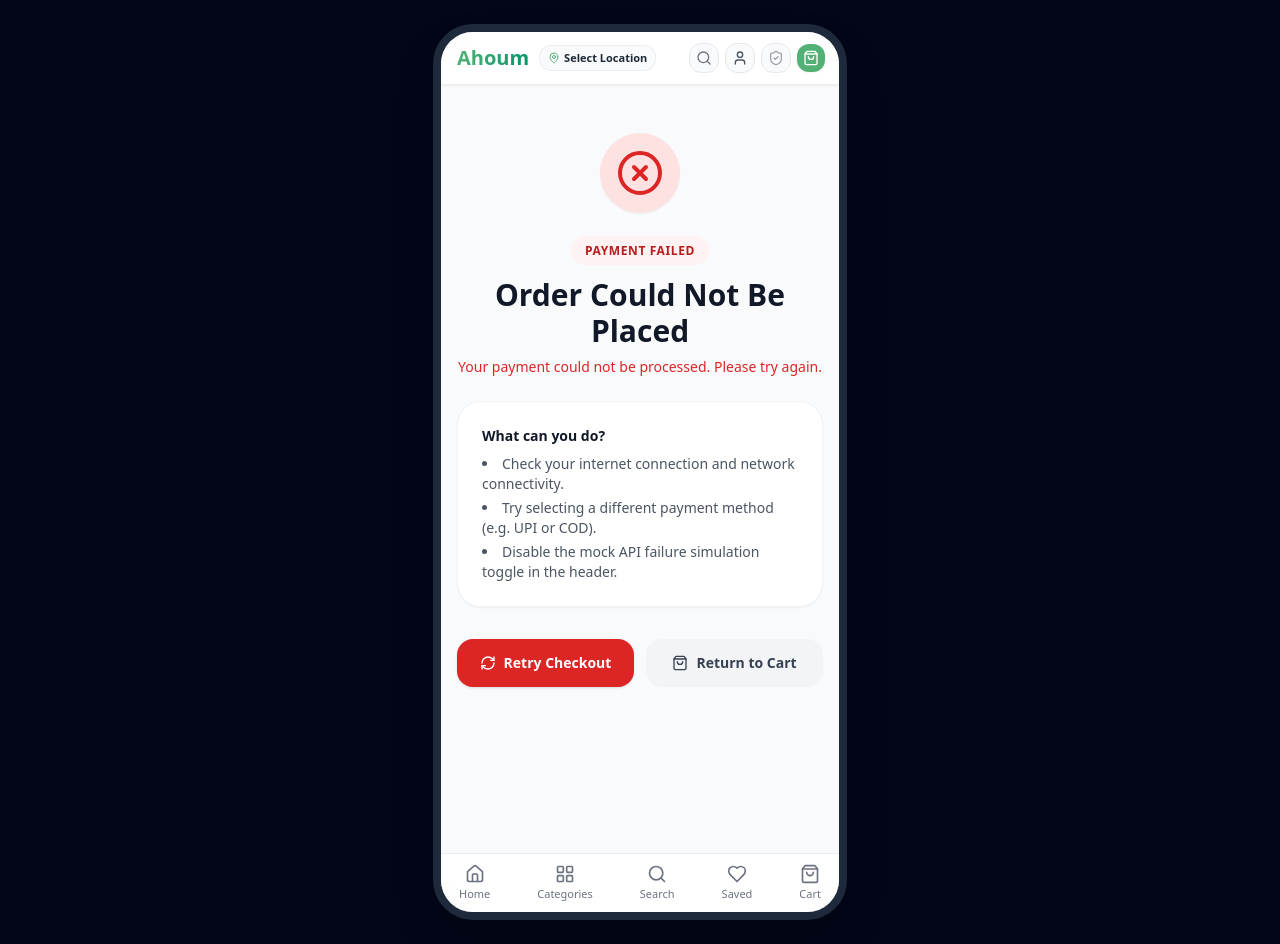
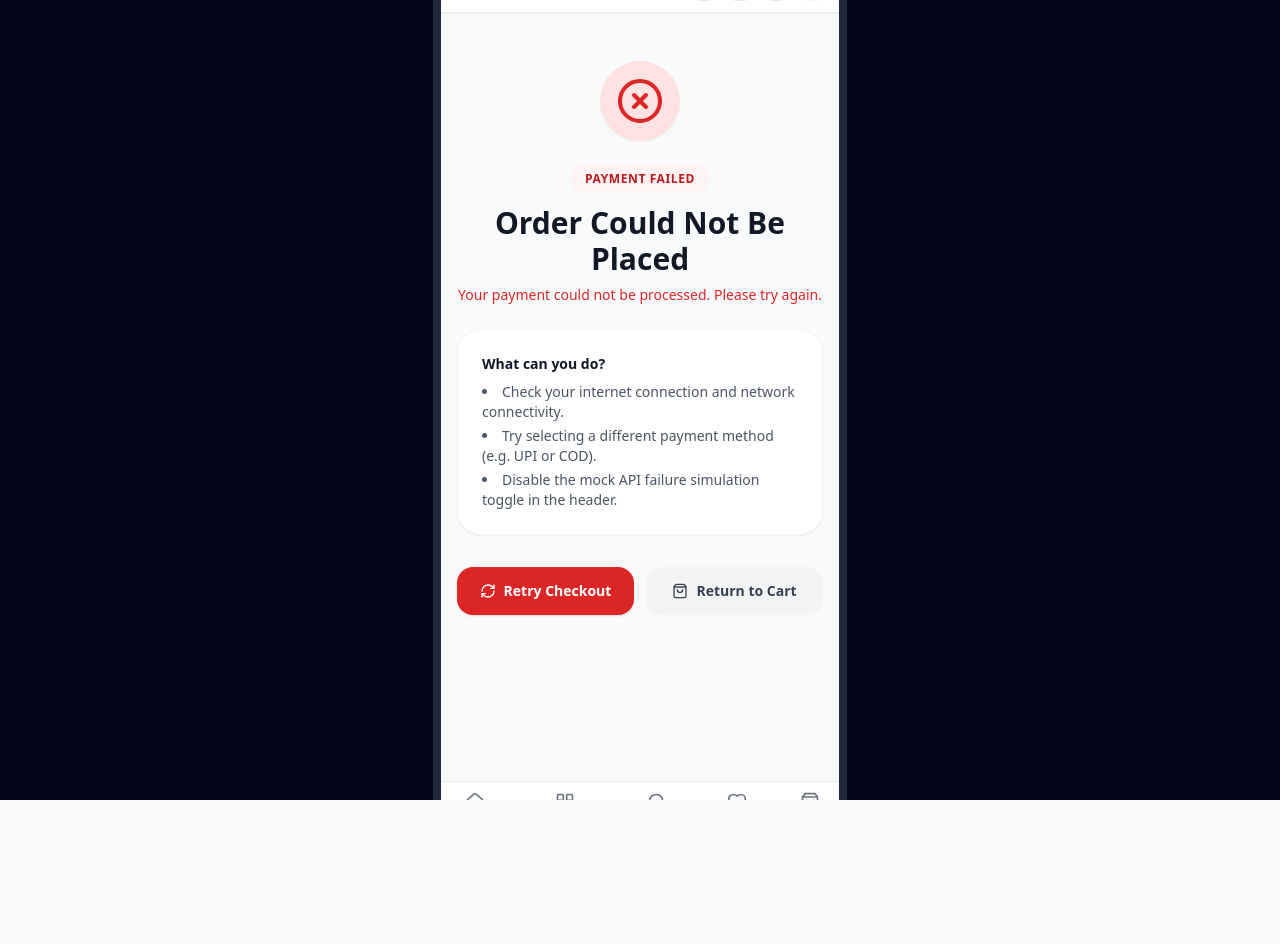
Before and after one commit to gnanendra-07/ahoum-grocery-delivery, a React (Vite) app: page /checkout/failure in a window 1280 px wide. After the commit the page ends 800 px from the top, so only its background shows below. Built offline with nearby package versions, Linux system fonts and the light colour scheme.

Commit message:
fix(viewport): enforce strict 414x896 box-sizing viewport dimensions and internal scrolling

```diff
--- a/src/layouts/AuthLayout.tsx
+++ b/src/layouts/AuthLayout.tsx
@@ -3,9 +3,9 @@ import { Outlet } from 'react-router-dom';
 
 export const AuthLayout: React.FC = () => {
   return (
-    <div className="min-h-screen bg-slate-950 flex items-center justify-center p-0 sm:p-6 overflow-x-hidden">
-      {/* Figma 414 x 896 px Mobile App Frame Proportions */}
-      <div className="w-full sm:w-[414px] min-h-screen sm:min-h-[896px] sm:h-[896px] bg-white sm:rounded-[40px] shadow-2xl overflow-y-auto overflow-x-hidden border-0 sm:border-[8px] sm:border-slate-800 flex flex-col relative">
+    <div className="h-screen min-h-screen bg-slate-950 flex items-center justify-center p-0 sm:p-4 overflow-hidden">
+      {/* Figma 414 x 896 px Mobile App Frame */}
+      <div className="box-border w-full h-[100dvh] sm:w-[414px] sm:h-[896px] bg-white sm:rounded-[40px] shadow-2xl overflow-y-auto overflow-x-hidden border-0 sm:border-[8px] sm:border-slate-800 flex flex-col relative">
         <main className="flex-1 flex flex-col w-full">
           <Outlet />
         </main>
--- a/src/layouts/MainLayout.tsx
+++ b/src/layouts/MainLayout.tsx
@@ -5,12 +5,12 @@ import { BottomNav } from '../components/BottomNav';
 
 export const MainLayout: React.FC = () => {
   return (
-    <div className="min-h-screen bg-slate-950 flex items-center justify-center p-0 sm:p-6 overflow-x-hidden">
-      {/* Figma 414 x 896 px Mobile App Frame Proportions Container */}
-      <div className="w-full sm:w-[414px] min-h-screen sm:min-h-[896px] sm:h-[896px] bg-gray-50 sm:rounded-[40px] shadow-2xl overflow-y-auto overflow-x-hidden border-0 sm:border-[8px] sm:border-slate-800 flex flex-col relative">
+    <div className="h-screen min-h-screen bg-slate-950 flex items-center justify-center p-0 sm:p-4 overflow-hidden">
+      {/* Figma 414 x 896 px Mobile App Frame */}
+      <div className="box-border w-full h-[100dvh] sm:w-[414px] sm:h-[896px] bg-gray-50 sm:rounded-[40px] shadow-2xl overflow-y-auto overflow-x-hidden border-0 sm:border-[8px] sm:border-slate-800 flex flex-col relative">
         <Header />
 
-        <main className="flex-1 px-4 py-4 pb-20">
+        <main className="flex-1 px-4 py-4">
           <Outlet />
         </main>
 
```
